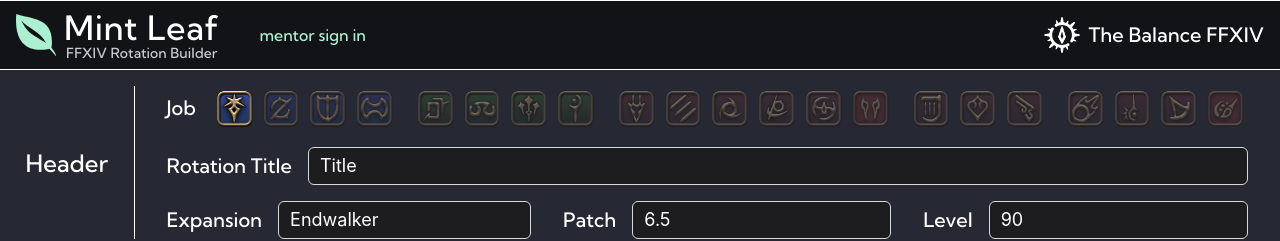
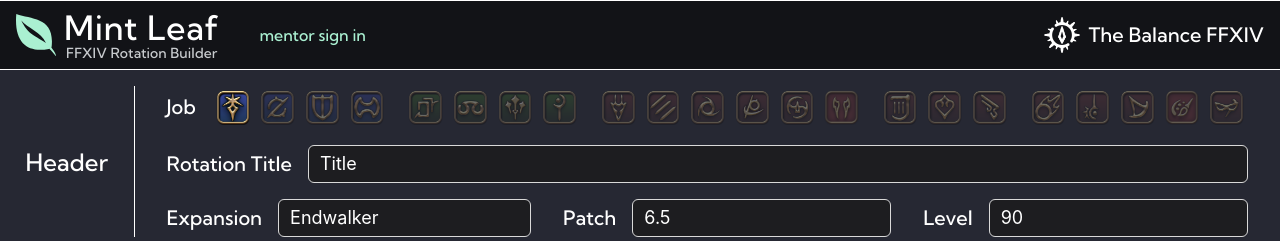
Before and after one commit to hintxiv/mint-leaf, a Next.js app: page / in a window 1280 px wide. Shown: the top 241 px of the page. Built offline with nearby package versions, Linux system fonts and the light colour scheme; no server answers; what @xivapi/js, colorthief would draw is missing.

Commit message:
BLU support (#1)

```diff
--- a/src/data/jobs.ts
+++ b/src/data/jobs.ts
@@ -148,10 +148,16 @@
         icon: "/job-icons/pct.svg",
         borderedIcon: "/job-icons/bordered/pct_bordered_temp.png",
     },
+    BLU: {
+        id: 36,
+        name: "Blue Mage",
+        icon: "/job-icons/blu.svg",
+        borderedIcon: "/job-icons/bordered/062136_hr1.png",
+    },
 } as const;
 
 export const tanks = ['DRK', 'GNB', 'PLD', 'WAR'] as const;
 export const healers = ['AST', 'SCH', 'SGE', 'WHM'] as const;
 export const melee = ['DRG', 'MNK', 'NIN', 'RPR', 'SAM', 'VPR'] as const;
 export const physRanged = ['BRD', 'DNC', 'MCH'] as const;
-export const casters = ['BLM', 'RDM', 'SMN', 'PCT'] as const;
+export const casters = ['BLM', 'RDM', 'SMN', 'PCT', 'BLU'] as const;
```
